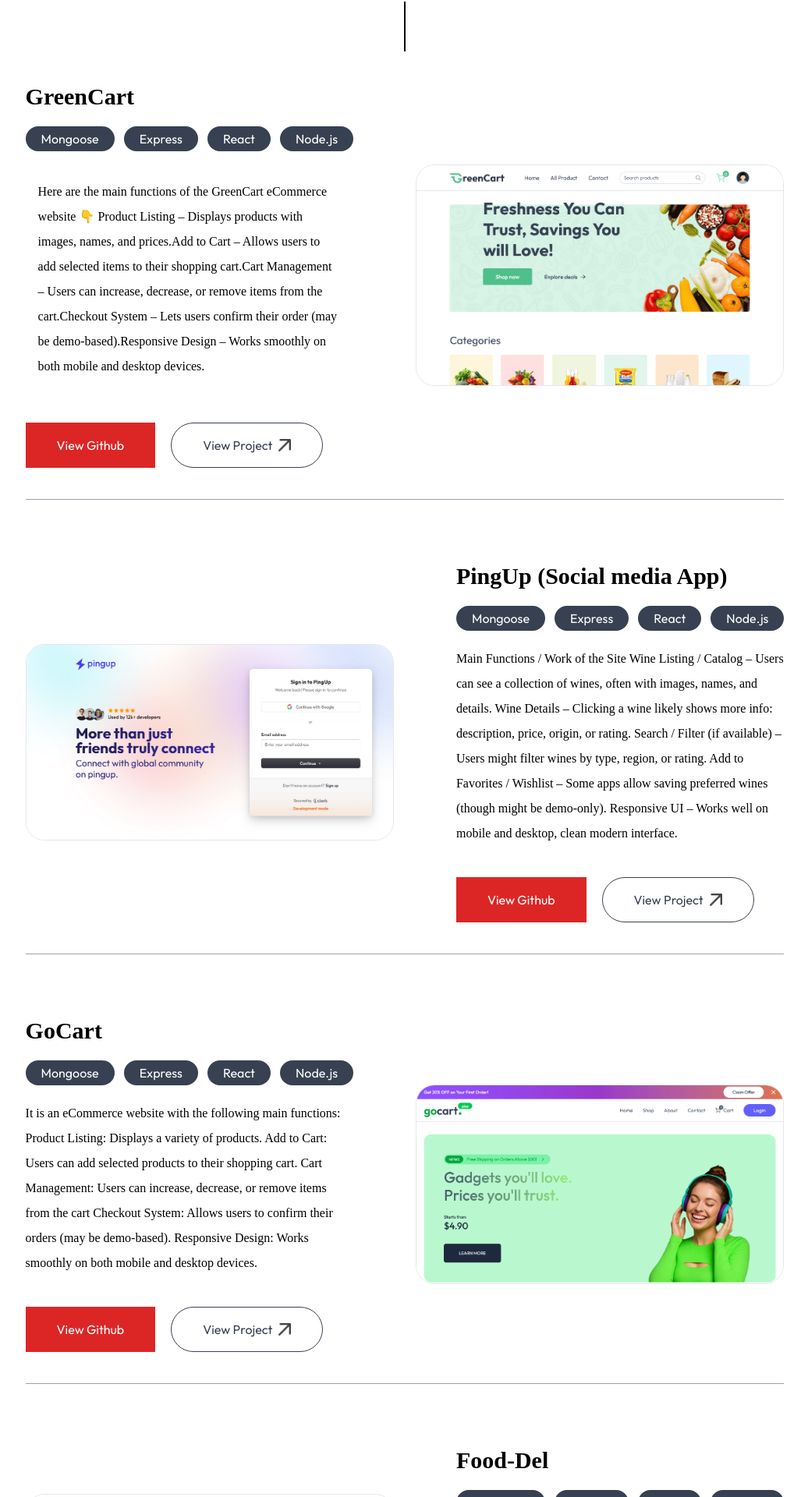
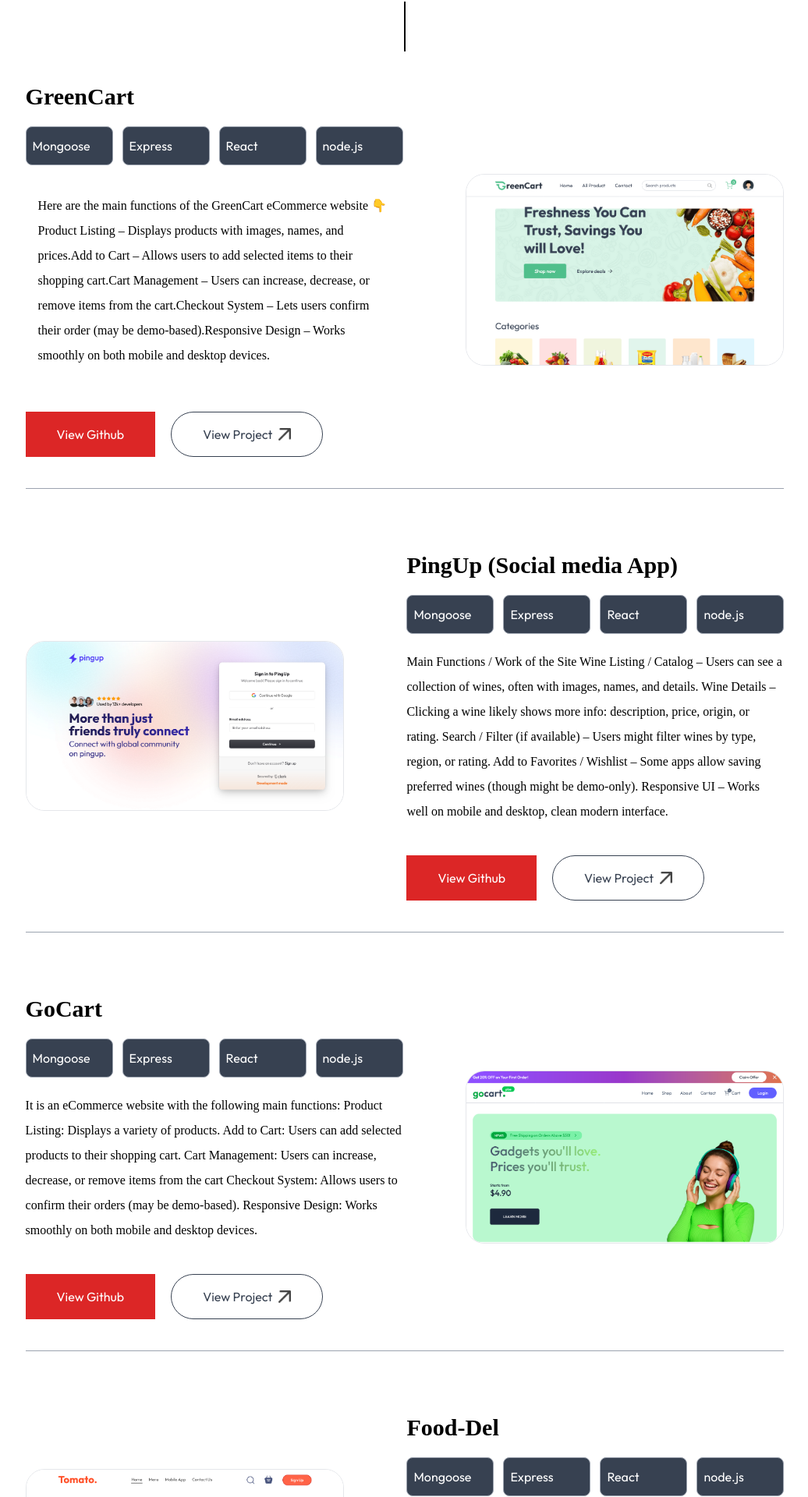
Before and after one commit to sulyman560/Portfolio, a Next.js app: page / in a window 1280 px wide. Shown: the part 2809-4729 px from the top of the page at 78% size, without its empty margins (121-1157 px from the left). Built offline with nearby package versions, Linux system fonts and the light colour scheme; a web font is replaced by a local one.

Commit message:
Update Projects.jsx

```diff
--- a/components/Projects.jsx
+++ b/components/Projects.jsx
@@ -37,10 +37,11 @@ const Projects = ({ isDarkMode }) => {
                         whileInView={{ opacity: 1 }}
                         transition={{ duration: 0.8, delay: 1 }}
                         className='flex items-center gap-3 mb-5'>
-                        <motion.li whileHover={{ scale: 1.05 }} className='w-max bg-gray-700 text-white text-md rounded-full pr-5 pl-5'>Mongoose</motion.li>
-                        <motion.li whileHover={{ scale: 1.05 }} className='w-max bg-gray-700 text-white text-md rounded-full pr-5 pl-5'>Express</motion.li>
-                        <motion.li whileHover={{ scale: 1.05 }} className='w-max bg-gray-700 text-white text-md rounded-full pr-5 pl-5'>React</motion.li>
-                        <motion.li whileHover={{ scale: 1.05 }} className='w-max bg-gray-700 text-white text-md rounded-full pr-5 pl-5'>Node.js</motion.li>
+                        <motion.li className='w-max bg-gray-700 text-white text-md flex items-center justify-between md:w-14 lg:w-24 xl:w-28 aspaect-square border border-gray-400 rounded-lg hover:-translate-y-1 duration-500 p-2'>Mongoose</motion.li>
+                        <motion.li className='w-max bg-gray-700 text-white text-md flex items-center justify-between md:w-14 lg:w-24 xl:w-28 aspaect-square border border-gray-400 rounded-lg hover:-translate-y-1 duration-500 p-2'>Express</motion.li>
+                        <motion.li className='w-max bg-gray-700 text-white text-md flex items-center justify-between md:w-14 lg:w-24 xl:w-28 aspaect-square border border-gray-400 rounded-lg hover:-translate-y-1 duration-500 p-2'>React</motion.li>
+                        <motion.li className='w-max bg-gray-700 text-white text-md flex items-center justify-between md:w-14 lg:w-24 xl:w-28 aspaect-square border border-gray-400 rounded-lg hover:-translate-y-1 duration-500 p-2'>node.js</motion.li>
+
                     </motion.ul>
 
                     <motion.p
@@ -109,10 +110,11 @@ const Projects = ({ isDarkMode }) => {
                         whileInView={{ opacity: 1 }}
                         transition={{ duration: 0.8, delay: 1 }}
                         className='flex items-center gap-3 mb-5'>
-                        <motion.li whileHover={{ scale: 1.05 }} className='w-max bg-gray-700 text-white text-md rounded-full pr-5 pl-5'>Mongoose</motion.li>
-                        <motion.li whileHover={{ scale: 1.05 }} className='w-max bg-gray-700 text-white text-md rounded-full pr-5 pl-5'>Express</motion.li>
-                        <motion.li whileHover={{ scale: 1.05 }} className='w-max bg-gray-700 text-white text-md rounded-full pr-5 pl-5'>React</motion.li>
-                        <motion.li whileHover={{ scale: 1.05 }} className='w-max bg-gray-700 text-white text-md rounded-full pr-5 pl-5'>Node.js</motion.li>
+                        <motion.li className='w-max bg-gray-700 text-white text-md flex items-center justify-between md:w-14 lg:w-24 xl:w-28 aspaect-square border border-gray-400 rounded-lg hover:-translate-y-1 duration-500 p-2'>Mongoose</motion.li>
+                        <motion.li className='w-max bg-gray-700 text-white text-md flex items-center justify-between md:w-14 lg:w-24 xl:w-28 aspaect-square border border-gray-400 rounded-lg hover:-translate-y-1 duration-500 p-2'>Express</motion.li>
+                        <motion.li className='w-max bg-gray-700 text-white text-md flex items-center justify-between md:w-14 lg:w-24 xl:w-28 aspaect-square border border-gray-400 rounded-lg hover:-translate-y-1 duration-500 p-2'>React</motion.li>
+                        <motion.li className='w-max bg-gray-700 text-white text-md flex items-center justify-between md:w-14 lg:w-24 xl:w-28 aspaect-square border border-gray-400 rounded-lg hover:-translate-y-1 duration-500 p-2'>node.js</motion.li>
+
                     </motion.ul>
 
                     <motion.p
@@ -173,10 +175,11 @@ const Projects = ({ isDarkMode }) => {
                         whileInView={{ opacity: 1 }}
                         transition={{ duration: 0.8, delay: 1 }}
                         className='flex items-center gap-3 mb-5'>
-                        <motion.li whileHover={{ scale: 1.05 }} className='w-max bg-gray-700 text-white text-md rounded-full pr-5 pl-5'>Mongoose</motion.li>
-                        <motion.li whileHover={{ scale: 1.05 }} className='w-max bg-gray-700 text-white text-md rounded-full pr-5 pl-5'>Express</motion.li>
-                        <motion.li whileHover={{ scale: 1.05 }} className='w-max bg-gray-700 text-white text-md rounded-full pr-5 pl-5'>React</motion.li>
-                        <motion.li whileHover={{ scale: 1.05 }} className='w-max bg-gray-700 text-white text-md rounded-full pr-5 pl-5'>Node.js</motion.li>
+                        <motion.li className='w-max bg-gray-700 text-white text-md flex items-center justify-between md:w-14 lg:w-24 xl:w-28 aspaect-square border border-gray-400 rounded-lg hover:-translate-y-1 duration-500 p-2'>Mongoose</motion.li>
+                        <motion.li className='w-max bg-gray-700 text-white text-md flex items-center justify-between md:w-14 lg:w-24 xl:w-28 aspaect-square border border-gray-400 rounded-lg hover:-translate-y-1 duration-500 p-2'>Express</motion.li>
+                        <motion.li className='w-max bg-gray-700 text-white text-md flex items-center justify-between md:w-14 lg:w-24 xl:w-28 aspaect-square border border-gray-400 rounded-lg hover:-translate-y-1 duration-500 p-2'>React</motion.li>
+                        <motion.li className='w-max bg-gray-700 text-white text-md flex items-center justify-between md:w-14 lg:w-24 xl:w-28 aspaect-square border border-gray-400 rounded-lg hover:-translate-y-1 duration-500 p-2'>node.js</motion.li>
+
                     </motion.ul>
 
                     <motion.p
@@ -249,12 +252,12 @@ const Projects = ({ isDarkMode }) => {
                         whileInView={{ opacity: 1 }}
                         transition={{ duration: 0.8, delay: 1 }}
                         className='flex items-center gap-3 mb-5'>
-                        <motion.li whileHover={{ scale: 1.05 }} className='w-max bg-gray-700 text-white text-md rounded-full pr-5 pl-5'>Mongoose</motion.li>
-                        <motion.li whileHover={{ scale: 1.05 }} className='w-max bg-gray-700 text-white text-md rounded-full pr-5 pl-5'>Express</motion.li>
-                        <motion.li whileHover={{ scale: 1.05 }} className='w-max bg-gray-700 text-white text-md rounded-full pr-5 pl-5'>React</motion.li>
-                        <motion.li whileHover={{ scale: 1.05 }} className='w-max bg-gray-700 text-white text-md rounded-full pr-5 pl-5'>Node.js</motion.li>
+                        <motion.li className='w-max bg-gray-700 text-white text-md flex items-center justify-between md:w-14 lg:w-24 xl:w-28 aspaect-square border border-gray-400 rounded-lg hover:-translate-y-1 duration-500 p-2'>Mongoose</motion.li>
+                        <motion.li className='w-max bg-gray-700 text-white text-md flex items-center justify-between md:w-14 lg:w-24 xl:w-28 aspaect-square border border-gray-400 rounded-lg hover:-translate-y-1 duration-500 p-2'>Express</motion.li>
+                        <motion.li className='w-max bg-gray-700 text-white text-md flex items-center justify-between md:w-14 lg:w-24 xl:w-28 aspaect-square border border-gray-400 rounded-lg hover:-translate-y-1 duration-500 p-2'>React</motion.li>
+                        <motion.li className='w-max bg-gray-700 text-white text-md flex items-center justify-between md:w-14 lg:w-24 xl:w-28 aspaect-square border border-gray-400 rounded-lg hover:-translate-y-1 duration-500 p-2'>node.js</motion.li>
+
                     </motion.ul>
-
                     <motion.p
                         initial={{ opacity: 0 }}
                         whileInView={{ opacity: 1 }}
```
